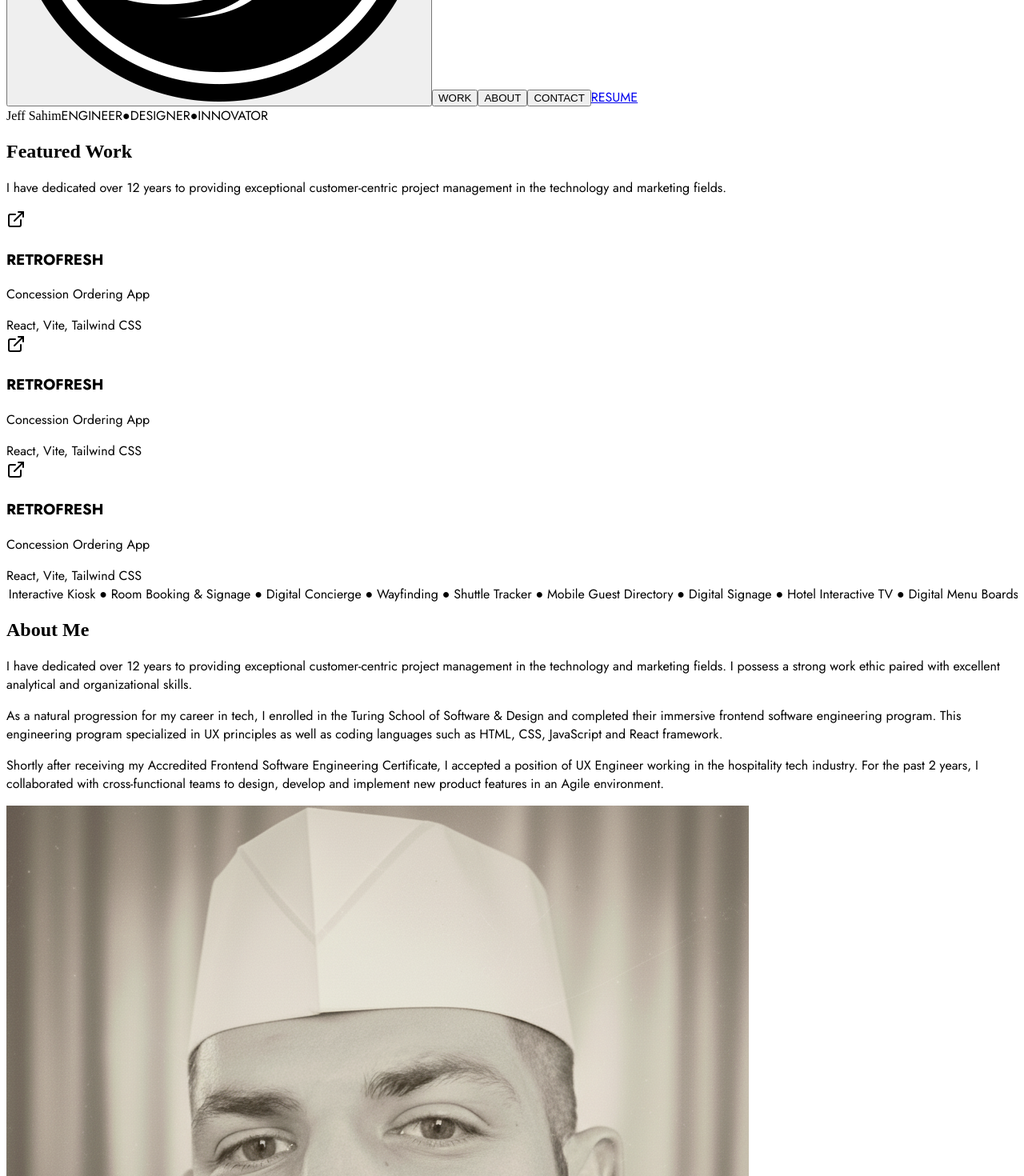
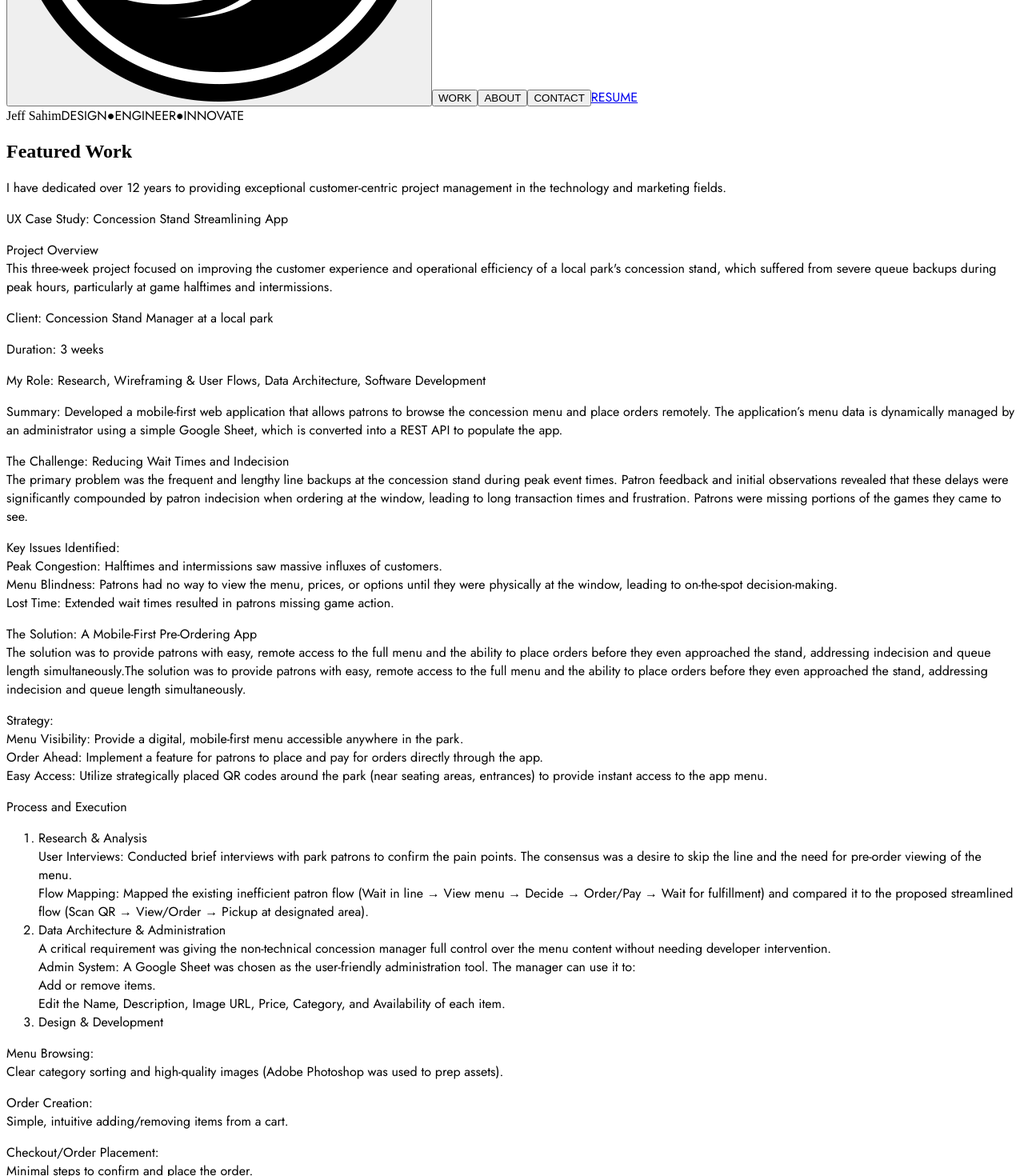
Before and after one commit to jsahim/portfolio, a React (Vite) app: page / in a window 1280 px wide. Shown: the part 400-1870 px from the top of the page at 80% size. Built offline with nearby package versions, Linux system fonts and the light colour scheme; a web font is replaced by a local one.

Commit message:
Add Work Item

```diff
--- a/package.json
+++ b/package.json
@@ -16,6 +16,7 @@
     "react-dom": "^19.1.1",
     "react-fast-marquee": "^1.6.5",
     "react-icons": "^5.5.0",
+    "react-router-dom": "^7.9.3",
     "tailwindcss": "^4.1.13"
   },
   "devDependencies": {
--- a/src/components/About.jsx
+++ b/src/components/About.jsx
@@ -41,14 +41,14 @@ const About = ({aboutSection}) => {
           <div className="grid md:grid-cols-3 gap-15 md:gap-8">
             {[
               {
+                icon: <Palette className="w-18 h-18" />,
+                title: "UX DESIGN",
+                description: "Designing intuitive interfaces that prioritize user experience and accessibility."
+              },
+              {
                 icon: <Code className="w-18 h-18" />,
                 title: "ENGINEERING",
                 description: "Building responsive, performant web applications with modern frameworks and best practices."
-              },
-              {
-                icon: <Palette className="w-18 h-18" />,
-                title: "DESIGN",
-                description: "Designing intuitive interfaces that prioritize user experience and accessibility."
               },
               {
                 icon: <Lightbulb className="w-18 h-18" />,
--- a/src/components/Hero.jsx
+++ b/src/components/Hero.jsx
@@ -18,19 +18,19 @@ const Hero = () => {
           <span className='w-full flex justify-evenly items-center text-white font-normal text-base lg:text-5xl border-y-1 lg:border-y-3 border-white py-2 my-2 lg:py-5 lg:my-5 tracking-widest'>
 
             <span className='transition-opacity duration-700 ease-in-out' style={{ opacity: animate ? 1 : 0, transitionDelay: '0ms' }}>
+              DESIGN
+            </span>
+            <span className='text-gray-700 transition-opacity duration-700 ease-in-out font-extralight' style={{ opacity: animate ? 1 : 0, transitionDelay: '900ms' }}>
+              ●
+            </span>
+            <span className='transition-opacity duration-700 ease-in-out' style={{ opacity: animate ? 1 : 0, transitionDelay: '300ms' }}>
               ENGINEER
             </span>
             <span className='text-gray-700 transition-opacity duration-700 ease-in-out font-extralight' style={{ opacity: animate ? 1 : 0, transitionDelay: '900ms' }}>
               ●
             </span>
-            <span className='transition-opacity duration-700 ease-in-out' style={{ opacity: animate ? 1 : 0, transitionDelay: '300ms' }}>
-              DESIGNER
-            </span>
-            <span className='text-gray-700 transition-opacity duration-700 ease-in-out font-extralight' style={{ opacity: animate ? 1 : 0, transitionDelay: '900ms' }}>
-              ●
-            </span>
             <span className='transition-opacity duration-700 ease-in-out' style={{ opacity: animate ? 1 : 0, transitionDelay: '600ms' }}>
-              INNOVATOR
+              INNOVATE
 
             </span>
           </span>
--- a/src/components/Navigation.jsx
+++ b/src/components/Navigation.jsx
@@ -40,7 +40,7 @@ const Navigation = ({currentSection, setCurrentSection, scrollToTargetDiv, workS
 
             <a target='_blank'
               href='https://drive.google.com/file/d/1JPlJfU8D1ZaMBcKKfk_yxdlKA4SktTuW/view?usp=drive_link'
-              className="font-semibold transition-colors text-white text-base sm:text-lg bg-black px-2 py-1 hover:bg-[#f22b40] hidden lg:block">
+              className="rounded-sm font-semibold transition-colors text-white text-base sm:text-lg bg-black px-2 py-1 hover:bg-[#f22b40] hidden lg:block">
               RESUME
             </a>
 
--- a/src/components/Work.jsx
+++ b/src/components/Work.jsx
@@ -1,4 +1,4 @@
-import { ExternalLink } from 'lucide-react';
+import Retrofresh from './WorkItems/Retrofresh';
 
 const Work = ({workSection}) => {
   return (
@@ -15,41 +15,7 @@ const Work = ({workSection}) => {
         </p>
 
         <div className="gap-8 flex flex-wrap">
-          {[
-            {
-              title: "RETROFRESH",
-              description: "Concession Ordering App",
-              image: "bg-black",
-              tech: "React, Vite, Tailwind CSS"
-            },
-            {
-              title: "RETROFRESH",
-              description: "Concession Ordering App",
-              image: "bg-black",
-              tech: "React, Vite, Tailwind CSS"
-            },
-            {
-              title: "RETROFRESH",
-              description: "Concession Ordering App",
-              image: "bg-black",
-              tech: "React, Vite, Tailwind CSS"
-            }
-          ].map((project, index) => (
-            <div key={index} className="group cursor-pointer w-[500px] transform transition-all duration-300 hover:scale-105">
-              <div className="bg-white border-4 border-dotted rounded-md border-[#f22b40] overflow-hidden">
-                <div className={`h-64 ${project.image} relative`}>
-                  <div className="absolute inset-0 bg-black/20 opacity-0 group-hover:opacity-100 transition-opacity duration-300 flex items-center justify-center">
-                    <ExternalLink className="text-white w-8 h-8" />
-                  </div>
-                </div>
-                <div className="p-6">
-                  <h3 className="font-bold text-xl text-gray-900 mb-2">{project.title}</h3>
-                  <p className="text-gray-600 mb-4">{project.description}</p>
-                  <div className="text-sm text-[#f22b40] font-medium">{project.tech}</div>
-                </div>
-              </div>
-            </div>
-          ))}
+          <Retrofresh />
         </div>
 
       </div>
--- /dev/null
+++ b/src/components/WorkItems/Retrofresh.jsx
@@ -0,0 +1,34 @@
+const Retrofresh = () => {
+
+  return (
+    <div className="text-black">
+
+      <p>UX Case Study: Concession Stand Streamlining App</p>
+      <p>Project Overview<br/>This three-week project focused on improving the customer experience and operational efficiency of a local park's concession stand, which suffered from severe queue backups during peak hours, particularly at game halftimes and intermissions.</p>
+      <p>Client: Concession Stand Manager at a local park</p>
+      <p>Duration: 3 weeks</p>
+      <p>My Role: Research, Wireframing & User Flows, Data Architecture, Software Development</p>
+      <p>Summary: Developed a mobile-first web application that allows patrons to browse the concession menu and place orders remotely. The application’s menu data is dynamically managed by an administrator using a simple Google Sheet, which is converted into a REST API to populate the app.</p>
+      <p>The Challenge: Reducing Wait Times and Indecision<br/>The primary problem was the frequent and lengthy line backups at the concession stand during peak event times. Patron feedback and initial observations revealed that these delays were significantly compounded by patron indecision when ordering at the window, leading to long transaction times and frustration. Patrons were missing portions of the games they came to see.</p>
+      <p>Key Issues Identified:<br/>Peak Congestion: Halftimes and intermissions saw massive influxes of customers.<br/>Menu Blindness: Patrons had no way to view the menu, prices, or options until they were physically at the window, leading to on-the-spot decision-making.<br/>Lost Time: Extended wait times resulted in patrons missing game action.</p>
+      <p>The Solution: A Mobile-First Pre-Ordering App<br/>The solution was to provide patrons with easy, remote access to the full menu and the ability to place orders before they even approached the stand, addressing indecision and queue length simultaneously.The solution was to provide patrons with easy, remote access to the full menu and the ability to place orders before they even approached the stand, addressing indecision and queue length simultaneously.</p>
+      <p>Strategy:<br/>Menu Visibility: Provide a digital, mobile-first menu accessible anywhere in the park.<br/>Order Ahead: Implement a feature for patrons to place and pay for orders directly through the app.<br/>Easy Access: Utilize strategically placed QR codes around the park (near seating areas, entrances) to provide instant access to the app menu.</p>
+      <p>Process and Execution
+        <ol>
+          <li>Research & Analysis<br/>User Interviews: Conducted brief interviews with park patrons to confirm the pain points. The consensus was a desire to skip the line and the need for pre-order viewing of the menu.<br/>Flow Mapping: Mapped the existing inefficient patron flow (Wait in line → View menu → Decide → Order/Pay → Wait for fulfillment) and compared it to the proposed streamlined flow (Scan QR → View/Order → Pickup at designated area).</li>
+          <li>Data Architecture & Administration<br/>A critical requirement was giving the non-technical concession manager full control over the menu content without needing developer intervention.<br/>Admin System: A Google Sheet was chosen as the user-friendly administration tool. The manager can use it to:<br/>Add or remove items.<br/>Edit the Name, Description, Image URL, Price, Category, and Availability of each item.</li>
+          <li>Design & Development</li>
+        </ol>
+      </p>
+      <p>Menu Browsing:<br/>Clear category sorting and high-quality images (Adobe Photoshop was used to prep assets).</p>
+      <p>Order Creation:<br/>Simple, intuitive adding/removing items from a cart.</p>
+      <p>Checkout/Order Placement:<br/>Minimal steps to confirm and place the order.</p>
+      <p>Tech Stack:<br/>Front-end: React with Vite for a fast, modern build.<br/>Routing: React Router for seamless navigation.<br/>Data Fetching: Fetch API to consume the JSON data from the Google Sheets API.<br/>Design: A mobile-first approach was mandatory, ensuring usability on all common smartphone screen sizes.</p>
+      <p>Results and Impact<br/>The implementation of the app immediately started to show positive effects on the concession stand operations.</p>
+      <p>Conclusion<br/>This project demonstrated that a simple, focused application can solve a complex operational problem. By leveraging common, accessible tools (Google Sheets) for the backend and pairing them with a modern, mobile-first frontend (React), we delivered an impactful UX solution that benefits both the business (faster service, higher throughput) and the user (less waiting, more game time).</p>
+
+    </div>
+  )
+}
+
+export default Retrofresh;
```
Also changed, not shown: 1 other file (tests, documents, lock files or other folders).
